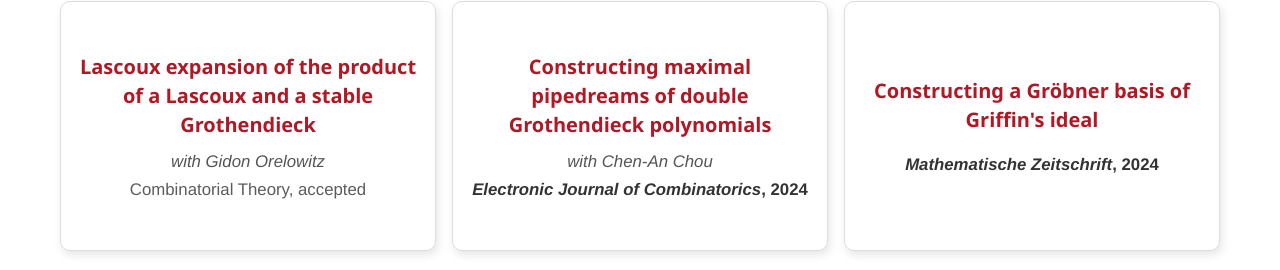
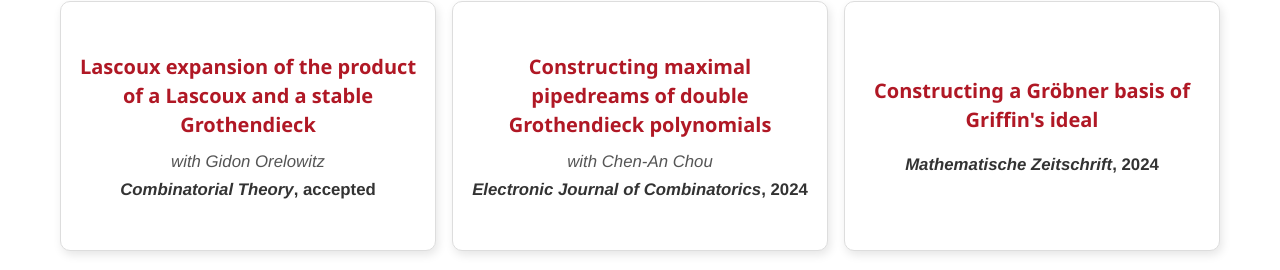
Before and after one commit to tianyi-math/tianyi-math.github.io, a plain HTML site: page index.html in a window 1280 px wide. Shown: the part 1681-1951 px from the top of the page. Drawn offline with Linux system fonts and the light colour scheme.

Commit message:
Update index.html

```diff
--- a/index.html
+++ b/index.html
@@ -448,7 +448,7 @@ cards.forEach(card => {
 <a class="paper-title" href="https://www.arxiv.org/abs/2312.01647" target="_blank"><b>Lascoux expansion of the product of a Lascoux and a stable Grothendieck</b> </a></div>
 
         <div class="paper-meta">with Gidon Orelowitz</div>
-        <div class="submitted">Combinatorial Theory, accepted</div>
+        <div class="paper-journal"><i>Combinatorial Theory</i>, accepted</div>
       </div>
       <div class="card-back">
         <p class="abstract">We give a tableau formula for the Lascoux expansion of a Lascoux polynomial times a stable Grothendieck polynomial. </p>
```
